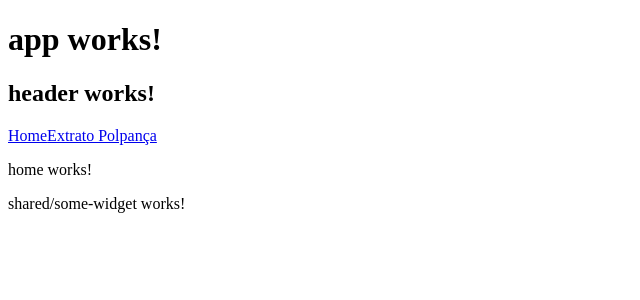
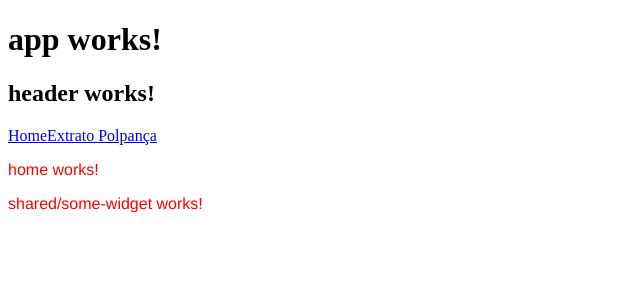
Before and after one commit to joaopavila/ng-modules, an Angular app: page /home in a window 1280 px wide. Shown: the top 300 px of the page, without its empty margins (0-640 px from the left). Built offline with nearby package versions, Linux system fonts and the light colour scheme.

Commit message:
using scss

```diff
--- a/angular-cli.json
+++ b/angular-cli.json
@@ -20,7 +20,8 @@
       "styles": [
         "styles.css"
       ],
-      "scripts": [],
+      "scripts": [
+      ],
       "environments": {
         "source": "environments/environment.ts",
         "dev": "environments/environment.ts",
@@ -28,8 +29,10 @@
       }
     }
   ],
-  "addons": [],
-  "packages": [],
+  "addons": [
+  ],
+  "packages": [
+  ],
   "e2e": {
     "protractor": {
       "config": "./protractor.conf.js"
@@ -41,7 +44,7 @@
     }
   },
   "defaults": {
-    "styleExt": "css",
+    "styleExt": "scss",
     "prefixInterfaces": false,
     "inline": {
       "style": false,
--- /dev/null
+++ b/src/app/home/home.component.scss
@@ -0,0 +1,7 @@
+$font-stack:    Helvetica, sans-serif;
+$primary-color: red;
+
+:host {
+  font: 100% $font-stack;
+  color: $primary-color;
+}
--- a/src/app/home/home.component.ts
+++ b/src/app/home/home.component.ts
@@ -3,7 +3,7 @@ import { Component, OnInit } from '@angular/core';
 @Component({
   selector: 'app-home',
   templateUrl: './home.component.html',
-  styleUrls: ['./home.component.css']
+  styleUrls: ['./home.component.scss']
 })
 export class HomeComponent implements OnInit {
 
```
Also changed, not shown: src/app/home/home.component.css (deleted).
